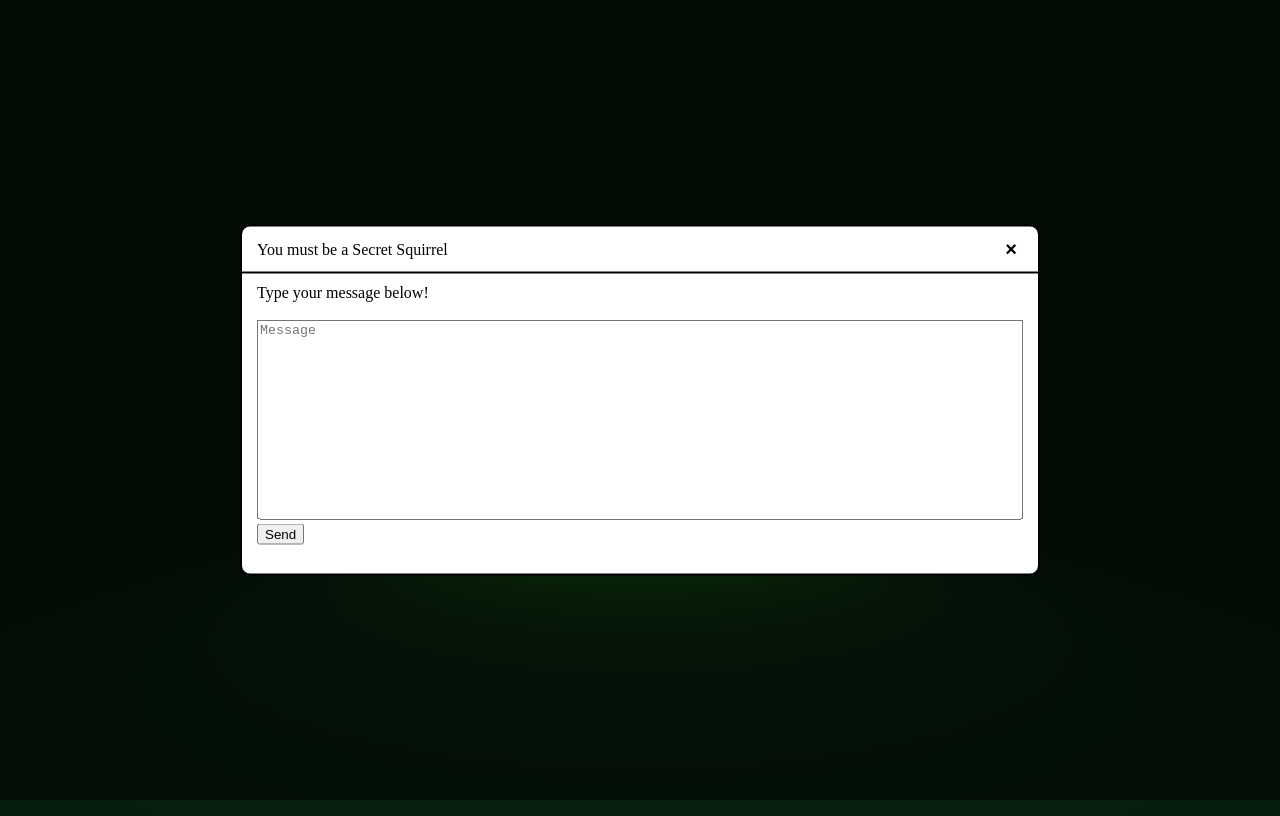
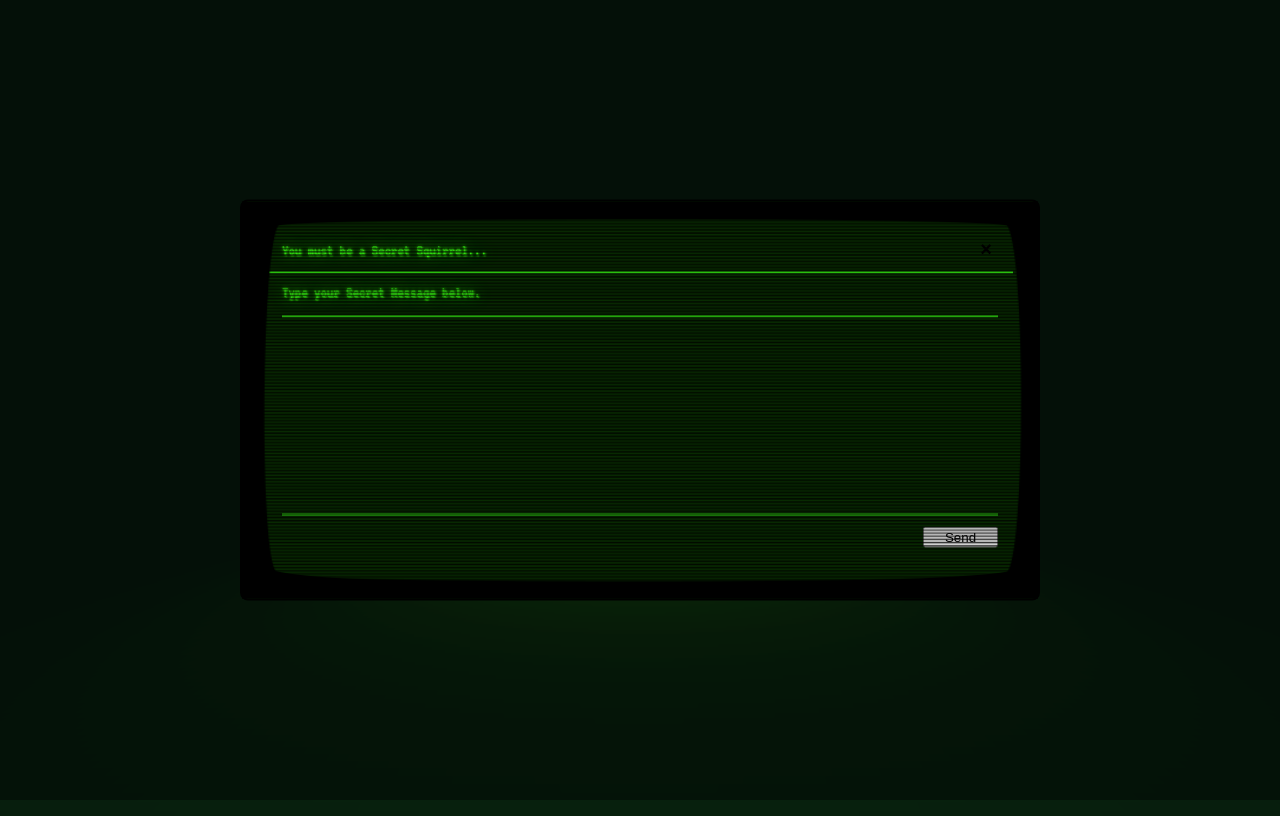
Before and after one commit to Mikesawce/frontend-project, a plain HTML site: page index.html in a window 1280 px wide. Both pictures are taken after a click on the button "shhh...". Drawn offline with Linux system fonts and the light colour scheme.

Commit message:
cool scan lines and terminal look

```diff
--- a/index.html
+++ b/index.html
@@ -7,17 +7,22 @@
     <link rel="stylesheet" href="main.css">
     <script src="main.js" defer></script>
     <script src=" https://smtpjs.com/v3/smtp.js"></script>
+    <link rel="preconnect" href="https://fonts.googleapis.com">
+    <link rel="preconnect" href="https://fonts.gstatic.com" crossorigin>
+    <link href="https://fonts.googleapis.com/css2?family=VT323&display=swap" rel="stylesheet">
 </head>
 <body>
 
     <button data-open-button="#modal" id="modalOpenBtn">shhh...</button>
 
     <div class="modal" id="modal">
+        <img src="./images/scanlines.png" id="scan">
+        <img src="./images/bezel.png" id="bezel">
 
         <form onsubmit="emailSend(); reset(); return false;" id="emailForm" method="post">
             <div class="emailHeader" id="emailHeader">
                 <div>
-                    You must be a Secret Squirrel
+                    You must be a Secret Squirrel...
                 </div>
 
                 <div>
@@ -29,12 +34,13 @@
 
             <div class="emailBody" id="emailBody">
                 <div>
-                    <label for="message">Type your message below!</label>
+                    <label for="message">Type your Secret Message below.</label>
                     <br><br>
-                    <textarea name="message" id="message" placeholder="Message"></textarea>
+                    <textarea name="message" id="message"></textarea>
                 </div>
-
-                <button type="submit" value="submit" id="submit">Send</button>
+                <div class="sendBtn">
+                    <button type="submit" value="submit" id="submit">Send</button>
+                </div>
             </div>
 
         </form>
--- a/main.css
+++ b/main.css
@@ -3,27 +3,46 @@
 }
 
 .modal {
-    border: 2px solid black;
-    border-radius: 10px;
-    background-color: white;
+    border: 2px solid #000000;
+    border-radius: 8px;
+    background-color: #092e02;
     position: fixed;
     top: 50%;
     left: 50%;
     transform: translate(-50%, -50%) scale(0);
-    transition: 200ms ease-in-out;
+    transition: 300ms ease-in-out;
     z-index: 10;
     width: 800px;
     max-width: 80%;
+    color: #39FF14;
+    font-family: 'VT323';
+    font-weight: 400;
+    padding: 25px;
+    text-shadow: 1px 1px 2px #39FF14, 0 0 1em #39FF14, 0 0 0.2em #39FF14;
+}
+
+#scan, #bezel {
+    position: absolute;
+    width: 100%;
+    height: 100%;
+    top: 0;
+    left: 0;
+    pointer-events: none;
+}
+
+#scan {
+    opacity: 80%;
 }
 
 .modal.active {
     transform: translate(-50%, -50%) scale(1);
+
 }
 
 .emailHeader {
     display: flex;
     padding: 10px 15px;
-    border-bottom: 2px solid black;
+    border-bottom: 2px solid #39FF14;
     justify-content: space-between;
     align-items: center;
 }
@@ -31,6 +50,19 @@
 .emailBody {
     height: 300px;
     padding: 10px 15px;
+    display: flex;
+    flex-direction: column;
+    gap: .5rem;
+}
+
+
+.sendBtn {
+    display: flex;
+    justify-content: flex-end;
+}
+
+#submit {
+    width: 75px;
 }
 
 .emailHeader #close {
@@ -44,13 +76,13 @@
 
 #overlay {
     position: fixed;
-    transition: 200ms ease-in-out;
+    transition: 300ms ease-in-out;
     opacity: 0;
     top: 0;
     bottom: 0;
     left: 0;
     right: 0;
-    background-color: rgba(0, 0, 0, .5);
+    background-color: rgba(0, 0, 0, .4);
     pointer-events: none;
 }
 
@@ -63,6 +95,17 @@ textarea {
     width: 100%;
     height: 200px;
     resize: none;
+    outline: none;
+    overflow: auto;
+    background-color: #092e02;
+    color: #39FF14;
+    padding: 10px 10px;
+    border: 2px solid #39FF14;
+    font-family: 'VT323';
+    font-weight: 400;
+    text-shadow: #39FF14;
+    border-left: #39FF14;
+    border-right: #39FF14;
 }
 
 body {
```
Also changed, not shown: images/bezel.png (added), images/scanlines.png (added).
